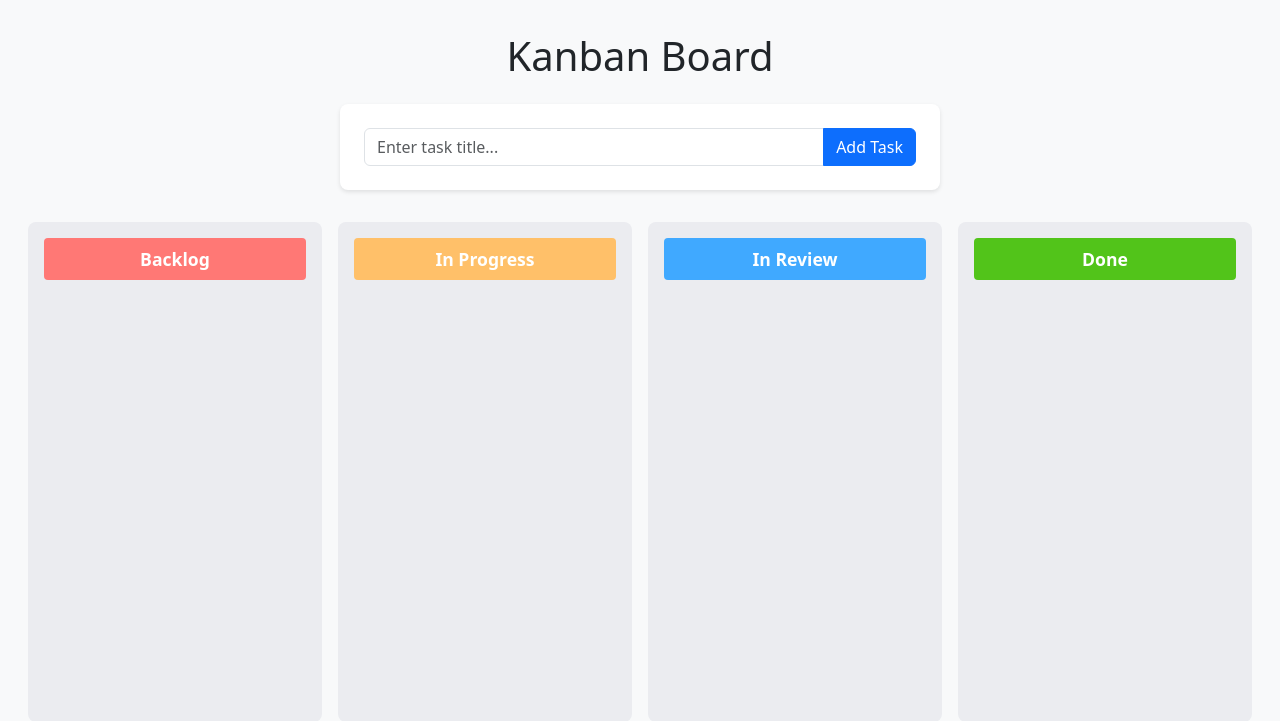
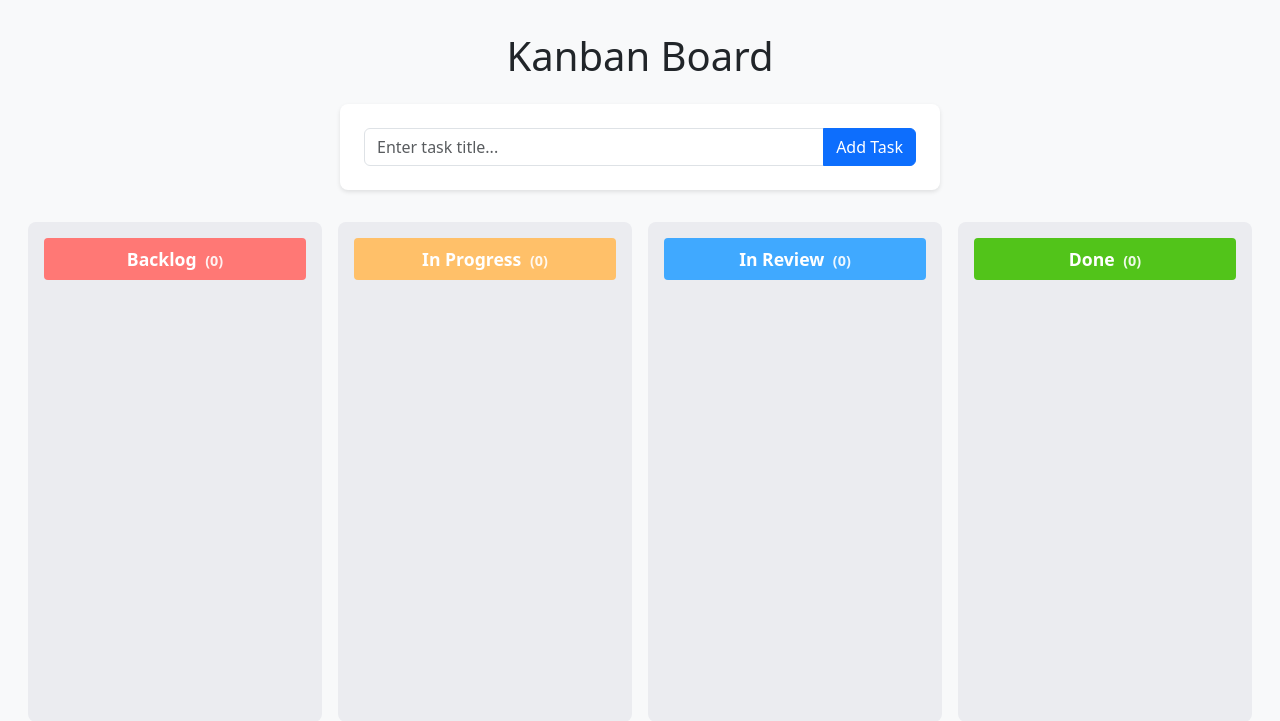
Before and after one commit to NejcZupec/demo, a Django app: page / in a window 1280 px wide. Shown: the top 721 px of the page. Run offline with Django 5.2, Linux system fonts and the light colour scheme; data that the repository does not hold is empty.

Commit message:
Enhance task list display: Add task count indicators to each column header in the Kanban board for better visibility of task statuses.

```diff
--- a/todo/templates/todo/task_list.html
+++ b/todo/templates/todo/task_list.html
@@ -1,4 +1,5 @@
 <!DOCTYPE html>
+{% load todo_tags %}
 <html lang="en">
 <head>
     <meta charset="UTF-8">
@@ -33,6 +34,11 @@
             padding: 0.5rem;
             text-align: center;
             border-radius: 4px;
+        }
+        .task-count {
+            font-size: 0.9rem;
+            opacity: 0.9;
+            margin-left: 0.25rem;
         }
         .column-open .column-header {
             background-color: #ff7875;
@@ -127,7 +133,7 @@
 
         <div class="kanban-board">
             <div class="kanban-column column-open" data-status="open">
-                <div class="column-header">Backlog</div>
+                <div class="column-header">Backlog <span class="task-count">({{ tasks|filter_status:'open'|length }})</span></div>
                 <div class="column-drop-zone">
                     {% for task in tasks %}
                         {% if task.status == 'open' %}
@@ -146,7 +152,7 @@
             </div>
 
             <div class="kanban-column column-in_progress" data-status="in_progress">
-                <div class="column-header">In Progress</div>
+                <div class="column-header">In Progress <span class="task-count">({{ tasks|filter_status:'in_progress'|length }})</span></div>
                 <div class="column-drop-zone">
                     {% for task in tasks %}
                         {% if task.status == 'in_progress' %}
@@ -165,7 +171,7 @@
             </div>
 
             <div class="kanban-column column-in_review" data-status="in_review">
-                <div class="column-header">In Review</div>
+                <div class="column-header">In Review <span class="task-count">({{ tasks|filter_status:'in_review'|length }})</span></div>
                 <div class="column-drop-zone">
                     {% for task in tasks %}
                         {% if task.status == 'in_review' %}
@@ -184,7 +190,7 @@
             </div>
 
             <div class="kanban-column column-completed" data-status="completed">
-                <div class="column-header">Done</div>
+                <div class="column-header">Done <span class="task-count">({{ tasks|filter_status:'completed'|length }})</span></div>
                 <div class="column-drop-zone">
                     {% for task in tasks %}
                         {% if task.status == 'completed' %}
--- /dev/null
+++ b/todo/templatetags/todo_tags.py
@@ -0,0 +1,7 @@
+from django import template
+
+register = template.Library()
+
+@register.filter
+def filter_status(tasks, status):
+    return [task for task in tasks if task.status == status]
```
Also changed, not shown: todo/templatetags/__init__.py (added).
